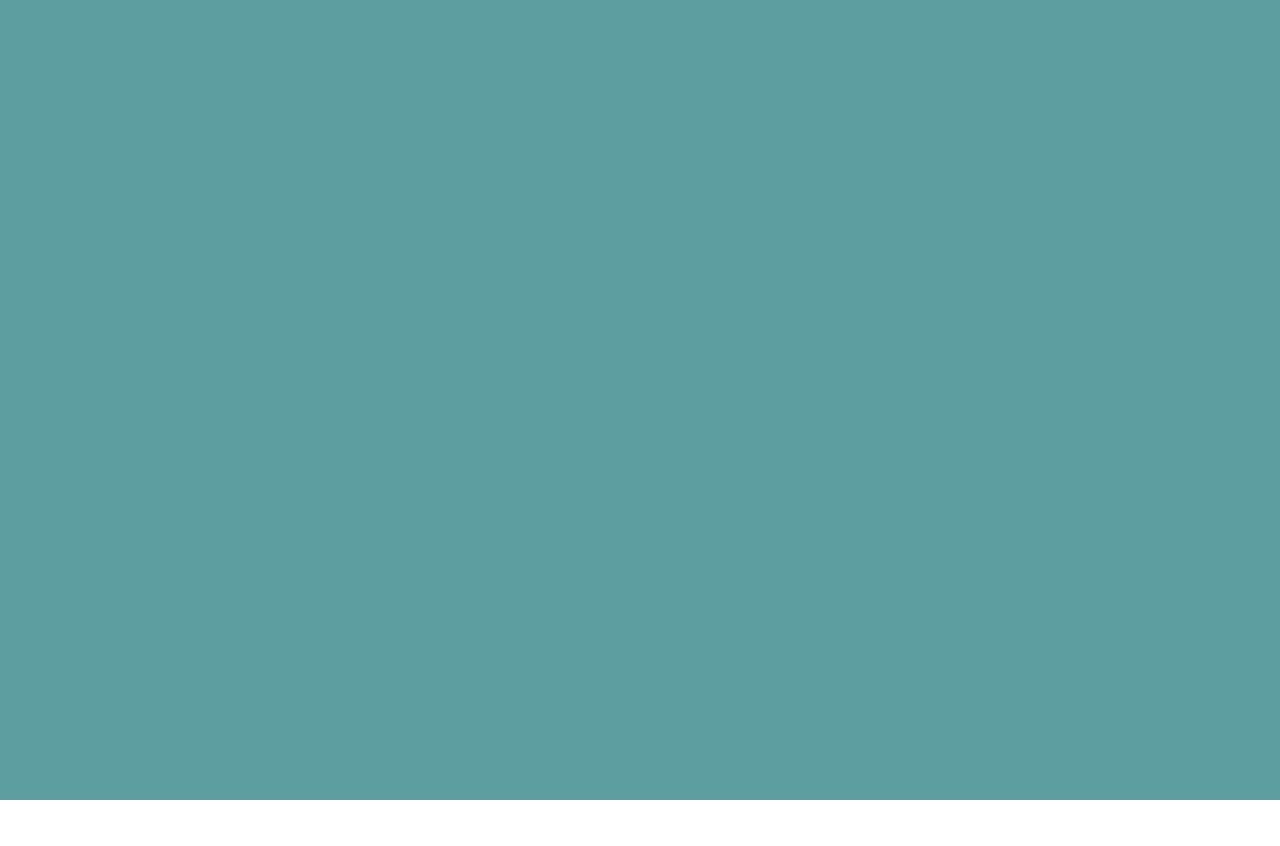
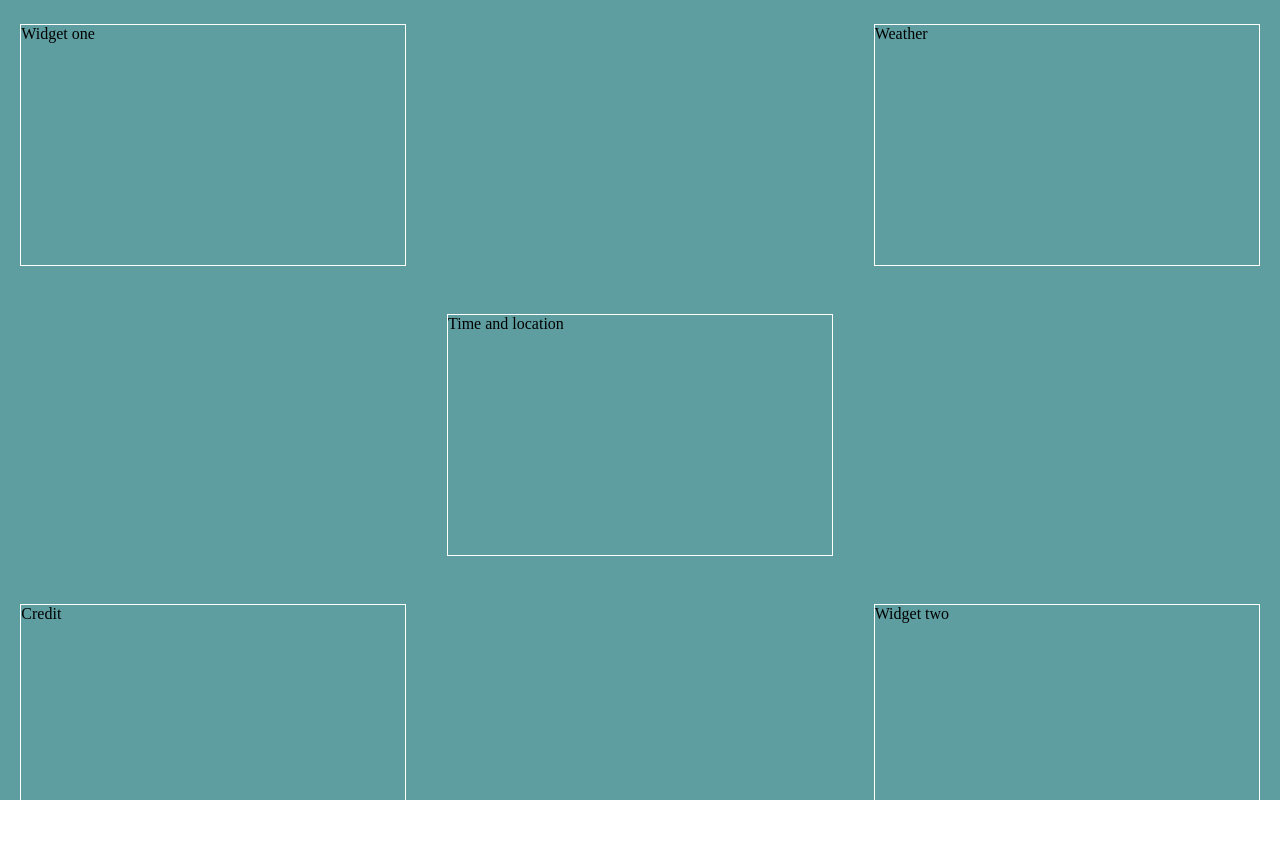
Before and after one commit to barringtonemelie/js-promises, a website built with Parcel: page index.html in a window 1280 px wide. Before the commit the page ends 800 px from the top, so only its background shows below. Built offline with nearby package versions, Linux system fonts and the light colour scheme; no server answers.

Commit message:
Added layout

```diff
--- a/index.html
+++ b/index.html
@@ -9,24 +9,24 @@
 </head>
 <body>
     <div id="bg-image">
-        <div class="api-widget-one">
-
+        <div class="api-widget-one widget">
+            <p>Widget one</p>
         </div>
 
-        <div class="weather-widget">
-
+        <div class="weather-widget widget">
+            <p>Weather</p>
         </div>
 
-        <div class="time-widget">
-
+        <div class="time-widget widget">
+            <p>Time and location</p>
         </div>
 
-        <div class="credit-widget">
-
+        <div class="credit-widget widget">
+            <p>Credit</p>
         </div>
 
-        <div class="api-widget-two">
-
+        <div class="api-widget-two widget">
+            <p>Widget two</p>
         </div>
     </div>
     <script src="./scripts/script.js" type="module"></script>
--- a/scripts/script.js
+++ b/scripts/script.js
@@ -7,7 +7,7 @@ const unsplashApi = () => {
     axios("https://api.unsplash.com/photos/random/?client_id=CoDpo4M3ZKCnjLQDnieglH4aQMMoHBDG31eGuqJ4WMQ")
     .then(response => {
         console.log(response);
-        bg.style.backgroundImage = `url(${response.data.urls.small})`; //Hur gör jag bilden till lämplig storlek?
+        bg.style.background = `center / cover no-repeat url(${response.data.urls.regular})`;
     })
     .catch(error => {
         console.log(error);
@@ -29,10 +29,10 @@ function success(pos) {
     console.log(`More or less ${crd.accuracy} meters.`);
 
     //Använd axios för att anropa weather api.
-  }
+}
 
-  function error(err) {
+function error(err) {
     console.warn(`ERROR(${err.code}): ${err.message}`);
-  }
+}
 
-  navigator.geolocation.getCurrentPosition(success, error);
+navigator.geolocation.getCurrentPosition(success, error);
--- a/styles/style.css
+++ b/styles/style.css
@@ -7,4 +7,38 @@
     width: 100vw;
     height: 100vh;
     background-color: cadetblue;
+    display: grid;
+    grid-template-areas:
+        "top-left top top-right"
+        "mid-left mid mid-right"
+        "botm-left botm botm-right";
+    grid-template-rows: repeat(3, 1fr);
+    grid-template-columns: repeat(3, 1fr);
 }
+
+.widget {
+    border: 1px solid white;
+    height: 15rem;
+    width: 90%;
+    margin: 1.5rem auto;
+}
+
+.api-widget-one {
+    grid-area: top-left;
+}
+
+.weather-widget {
+    grid-area: top-right;
+}
+
+.time-widget {
+    grid-area: mid;
+}
+
+.credit-widget {
+    grid-area: botm-left
+}
+
+.api-widget-two {
+    grid-area: botm-right;
+}
```
Also changed, not shown: dist/index.html, 4 other files.
